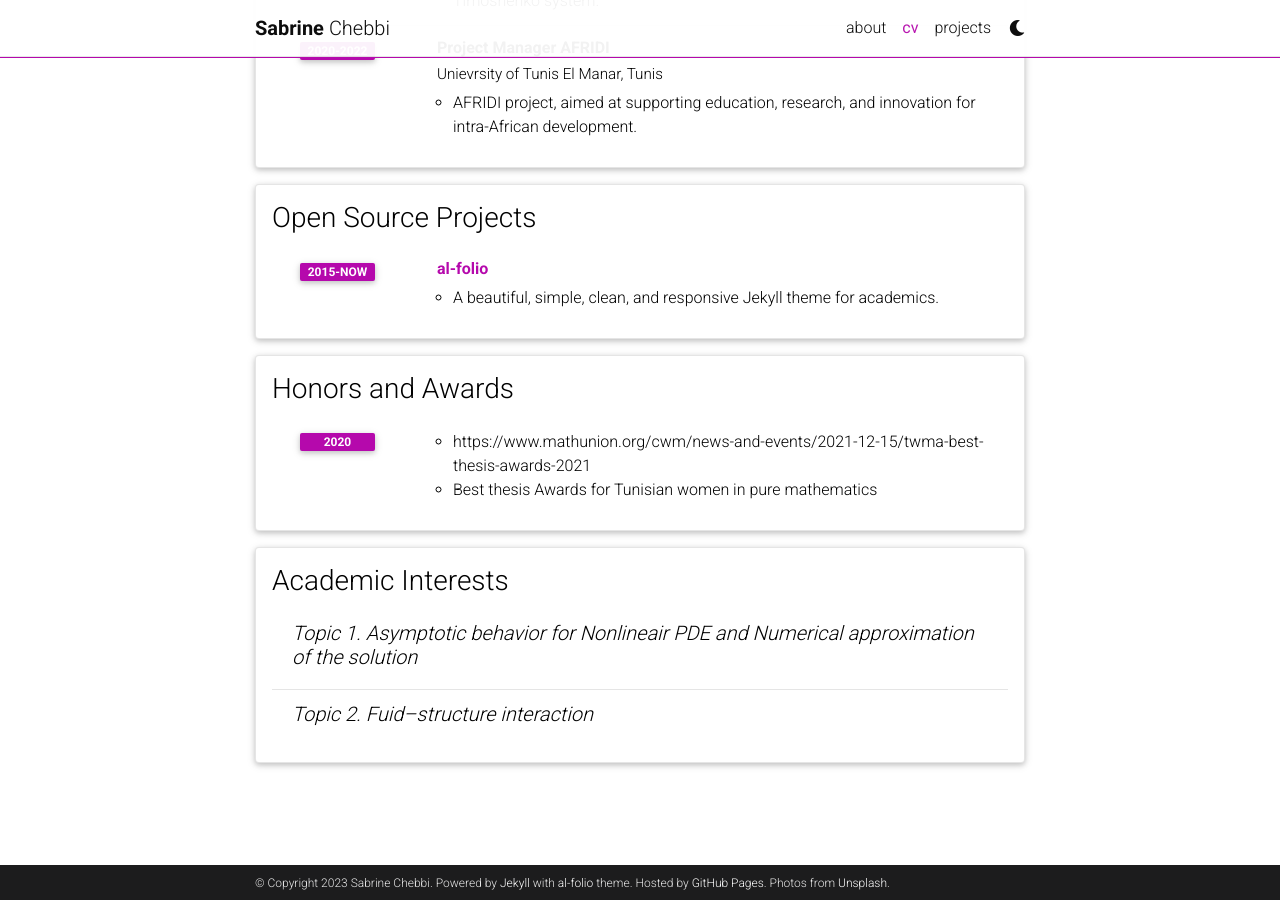
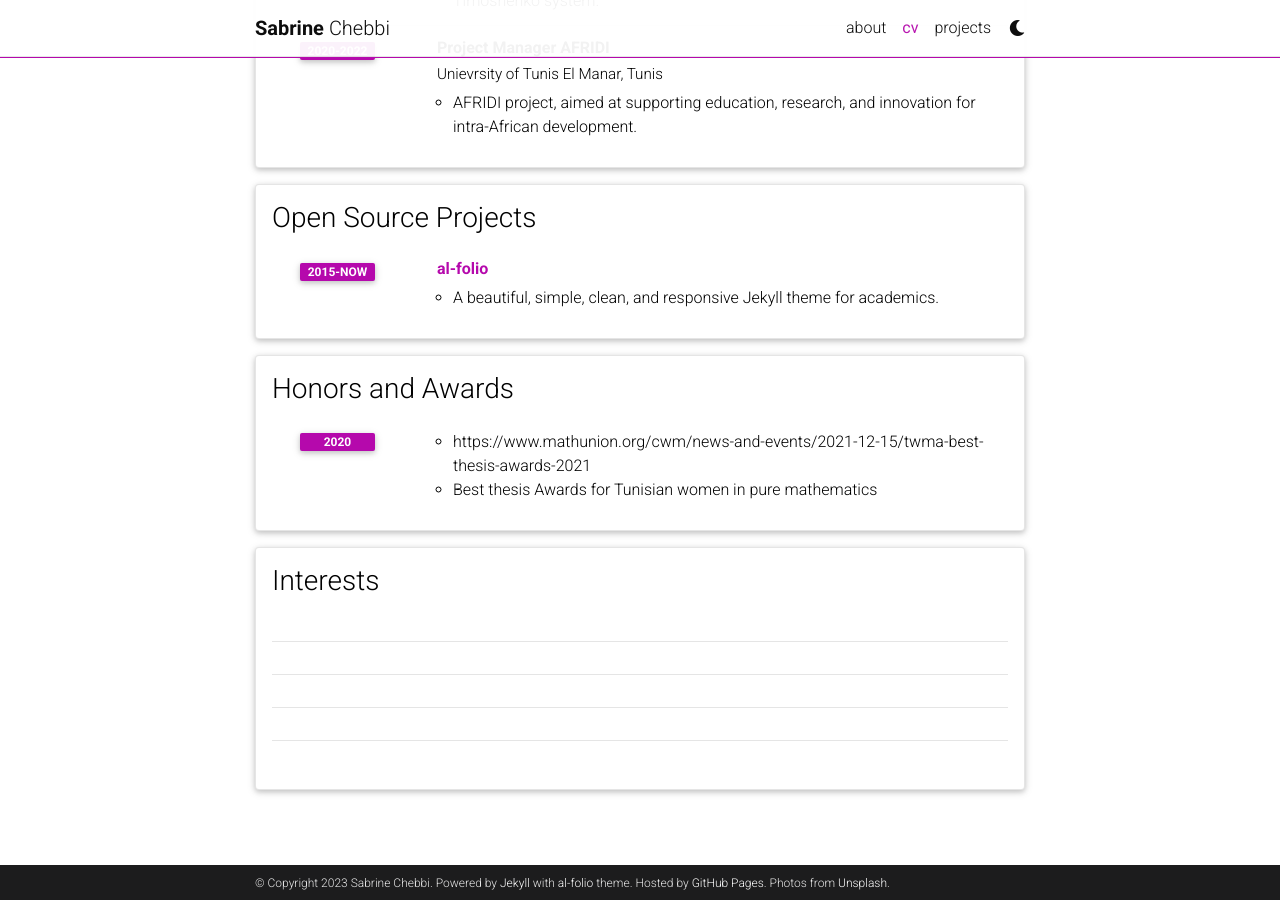
Before and after one commit to Sabrine-stack/Sabrine-stack.github.io, a Jekyll site: the page built from _pages/cv.md, in a window 1280 px wide and 900 px high, scrolled down 1584 px. Built offline with Jekyll 4.4.1, drawn with Linux system fonts in a browser that asks for light colours; comment, search, counter and statistics services are not loaded; a style sheet for code colours, icons or effects is not loaded.

Commit message:
Update cv.yml

```diff
--- a/_data/cv.yml
+++ b/_data/cv.yml
@@ -82,8 +82,11 @@
 
 
 
-- title: Academic Interests
+- title: Interests
   type: nested_list
   contents:
-    - title: Topic 1. Asymptotic behavior for Nonlineair PDE and Numerical approximation of the solution
-    - title: Topic 2. Fuid–structure interaction
+    -  Multi-Armed Bandits
+    -  Online Learning
+    -  Machine Learning
+    -  PDE and Numerical approximation of the solution
+    -  Fuid–structure interaction
```
